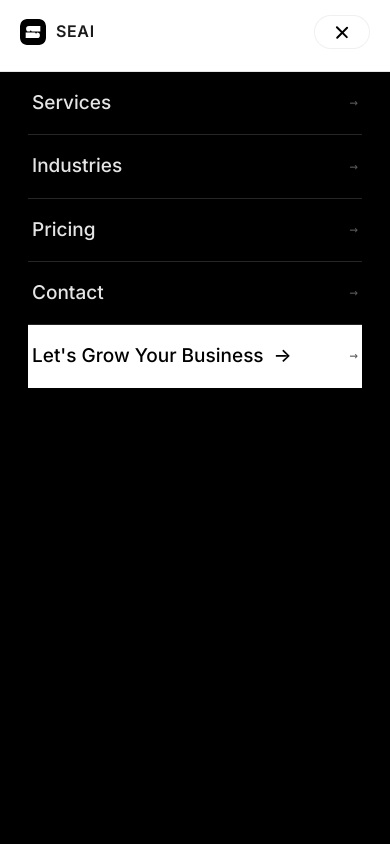
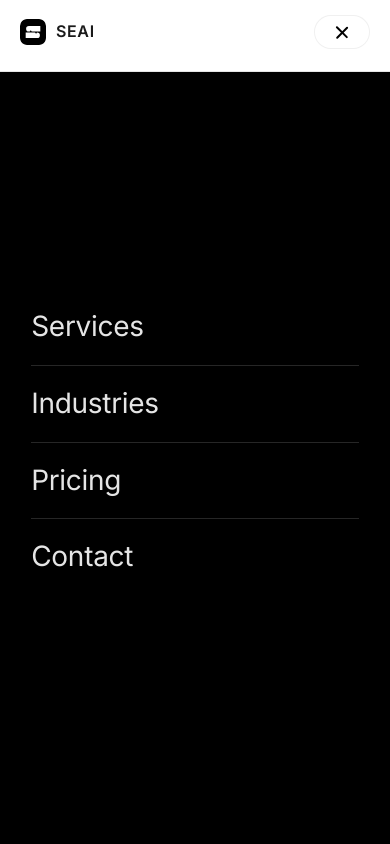
Before and after one commit to wavesexecution-crypto/seai, a React (Vite) app: page / in a window 390 px wide. Both pictures are taken after a click on the button "Open menu". Shown: the top 844 px of the page. Built offline with nearby package versions, Linux system fonts and the light colour scheme.

Commit message:
feat: Zara-inspired full-screen mobile nav with slide-in and stagger

```diff
--- a/src/components/site/SiteChrome.tsx
+++ b/src/components/site/SiteChrome.tsx
@@ -19,9 +19,16 @@ export default function SiteChrome({ active, children }: { active?: string; chil
 
   useEffect(() => {
     document.body.classList.toggle("menu-open", menuOpen);
+    document.body.style.overflow = menuOpen ? "hidden" : "";
+    document.documentElement.style.overflow = menuOpen ? "hidden" : "";
     const onKey = (e: KeyboardEvent) => { if (e.key === "Escape") setMenuOpen(false); };
     document.addEventListener("keydown", onKey);
-    return () => { document.body.classList.remove("menu-open"); document.removeEventListener("keydown", onKey); };
+    return () => {
+      document.body.classList.remove("menu-open");
+      document.body.style.overflow = "";
+      document.documentElement.style.overflow = "";
+      document.removeEventListener("keydown", onKey);
+    };
   }, [menuOpen]);
 
   useEffect(() => {
@@ -59,10 +66,9 @@ export default function SiteChrome({ active, children }: { active?: string; chil
       </header>
 
       <nav className="mobile-nav" id="mobile-nav" aria-label="Mobile">
-        {nav.map((n) => (
-          <a key={n.id} href={n.href} onClick={() => setMenuOpen(false)}>{n.label}</a>
+        {nav.map((n, i) => (
+          <a key={n.id} href={n.href} onClick={() => setMenuOpen(false)} style={{ ["--i" as any]: i }}>{n.label}</a>
         ))}
-        <a className="btn-primary m-cta" href="/contact.html" onClick={() => setMenuOpen(false)}>Let's Grow Your Business <span className="arr" aria-hidden="true">→</span></a>
       </nav>
 
       {booked && (
--- a/src/css/responsive.css
+++ b/src/css/responsive.css
@@ -60,120 +60,54 @@ html { scroll-padding-top: 88px; }
   /* Overlay is a SIBLING of the sticky header, so `position: fixed` resolves
      against the viewport. It is layered just under the header and starts below
      it, so the live brand + close button stay on top with no z-index tricks. */
+  body.menu-open .site-header { background: var(--surface); }
   .mobile-nav {
     position: fixed;
-    top: 64px;
-    left: 0;
-    right: 0;
-    bottom: 0;
+    inset: 0;
     z-index: 90;
-    background: var(--surface);
+    background: #fff;
     overflow-y: auto;
     overscroll-behavior: contain;
     display: flex;
     flex-direction: column;
-    padding: 8px clamp(28px, 6vw, 64px) 40px;
+    justify-content: center;
+    padding: 80px clamp(28px, 8vw, 48px) 40px;
+    padding-top: max(80px, env(safe-area-inset-top, 0px));
+    padding-bottom: max(40px, env(safe-area-inset-bottom, 0px));
+    padding-left: max(clamp(28px, 8vw, 48px), env(safe-area-inset-left, 0px));
+    padding-right: max(clamp(28px, 8vw, 48px), env(safe-area-inset-right, 0px));
     visibility: hidden;
     opacity: 0;
-    transform: translateY(6px);
-    transition: opacity var(--t-med) var(--ease), transform var(--t-med) var(--ease), visibility 0s var(--t-med);
+    transform: translateX(100%);
+    transition: transform 320ms var(--ease), opacity 240ms var(--ease), visibility 0s 320ms;
   }
-  body.menu-open .site-header { background: var(--surface); }
   body.menu-open .mobile-nav {
     visibility: visible;
     opacity: 1;
     transform: none;
-    transition: opacity var(--t-med) var(--ease), transform var(--t-med) var(--ease), visibility 0s;
+    transition: transform 320ms var(--ease), opacity 240ms var(--ease), visibility 0s;
   }
   .mobile-nav a {
-    display: flex;
-    align-items: center;
-    gap: 10px;
-    font-size: 19px;
-    font-weight: 500;
+    display: block;
+    font-size: clamp(28px, 7vw, 40px);
+    font-weight: 300;
+    letter-spacing: -0.01em;
     color: var(--ink);
-    padding: 15px 4px;
+    padding: 14px 0;
     border-bottom: 1px solid var(--line-soft);
-    transition: color var(--t-fast), padding var(--t-med) var(--ease);
+    text-decoration: none;
+    opacity: 0;
+    transform: translateY(12px);
+    transition: opacity 320ms var(--ease), transform 320ms var(--ease), color var(--t-fast);
+    transition-delay: calc(var(--i, 0) * 60ms + 80ms);
   }
-  .mobile-nav a:hover { color: var(--ink); padding-left: 8px; }
-  .mobile-nav a::after {
-    content: "→";
-    font-family: var(--mono);
-    color: var(--faint);
-    margin-left: auto;
-    font-size:14px;
+  body.menu-open .mobile-nav a {
+    opacity: 1;
+    transform: none;
   }
-  .m-sep {
-    display: block;
-    height: 1px;
-    background: var(--line);
-    margin: 26px 0 6px;
-  }
-  .mobile-nav .github-stars {
-    display: inline-flex;
-    align-items: center;
-    gap: 6px;
-    font-size: 14px;
-    font-weight: 500;
-    color: var(--sub);
-    padding: 8px 12px;
-    border-radius: var(--r-s);
-    border: 1px solid var(--line);
-    margin: 8px 0;
-    transition: color var(--t-fast), background var(--t-fast), border-color var(--t-fast);
-  }
-  .mobile-nav .github-stars:hover { color: var(--ink); border-color: var(--ink); background: var(--fill); }
-  .mobile-nav .theme-toggle {
-    margin-top: 8px;
-  }
-  .mobile-nav .dropdown-trigger {
-    width: 100%;
-    justify-content: flex-start;
-    padding: 14px 12px;
-    font-size: 16px;
-    font-weight: 500;
-    color: var(--ink);
-    border-radius: var(--r);
-    background: var(--fill);
-    border: 1px solid var(--line);
-  }
-  .mobile-nav .dropdown-trigger:hover { background: var(--fill-hover); }
-  .mobile-nav .dropdown-menu {
-    position: static;
-    opacity: 1;
-    visibility: visible;
-    transform: none;
-    box-shadow: none;
-    border: none;
-    background: transparent;
-    padding: 8px 0 0;
-    min-width: auto;
-  }
-  .mobile-nav .dropdown-item {
-    padding: 12px 16px;
-    font-size: 15px;
-    border-radius: var(--r);
-  }
-  .mobile-nav .dropdown-item:hover { background: var(--fill); }
-
-  .m-sep {
-    display: block;
-    height: 1px;
-    background: var(--line);
-    margin: 26px 0 6px;
-  }
-  .mobile-nav a.btn {
-    margin-top: 18px;
-    justify-content: center;
-    /* `.mobile-nav a` sets ink on every link and outranks `.btn-dark`, which
-       left this CTA as dark-on-dark. Restate the inverted pairing here so the
-       pill keeps its own hierarchy. */
-    color: #fff;
-    border-color: var(--ink);
-  }
-  .mobile-nav a.btn:hover { color: #fff; padding-left: 26px; }
-  .mobile-nav a.btn::after { content: none; }
+  .mobile-nav a:hover { color: var(--sub); }
+  .mobile-nav a::after { content: none; }
+  .mobile-nav a:last-child { border-bottom: none; }
 
   .hero-title {
     max-width: none;
```
